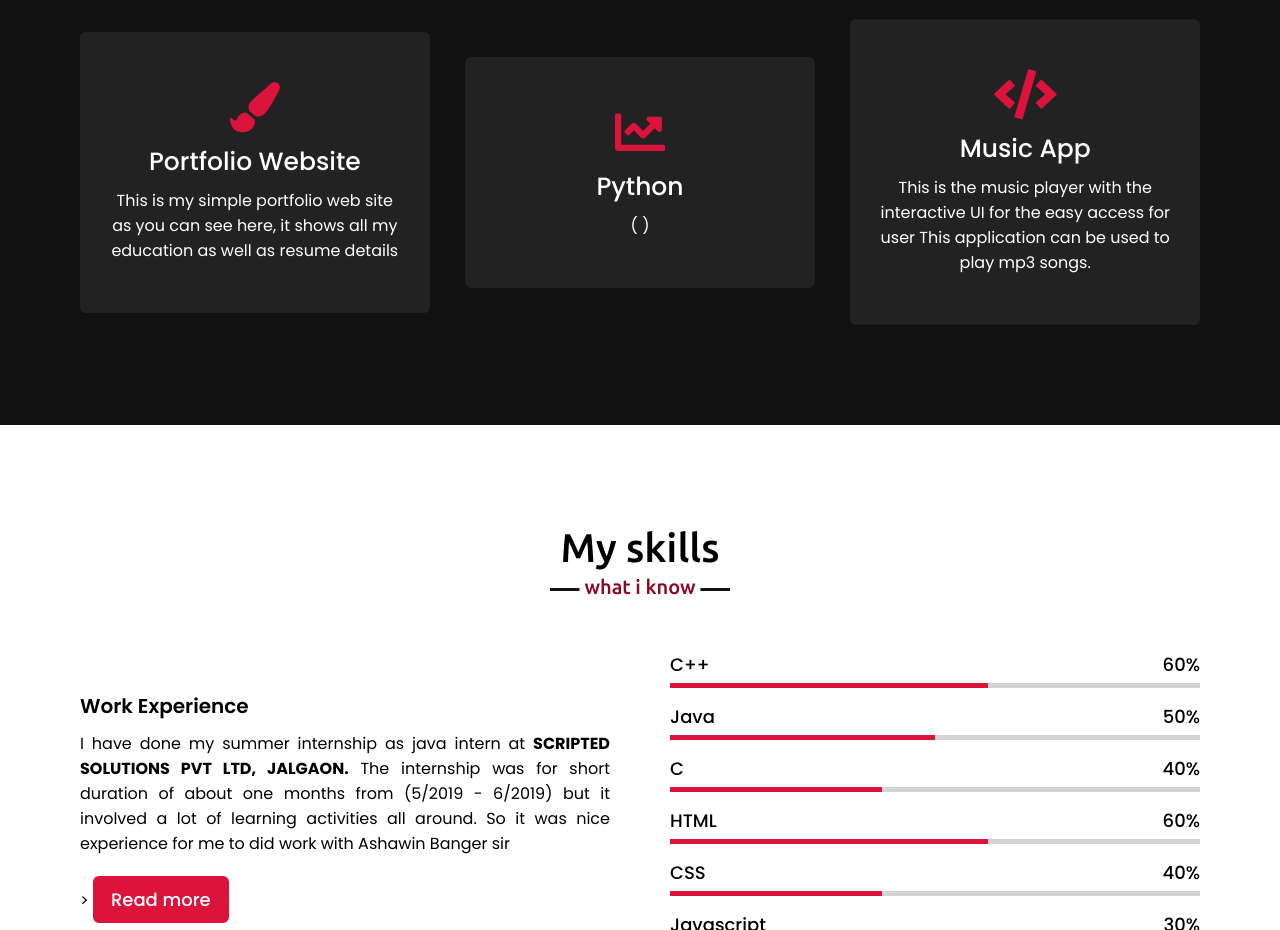
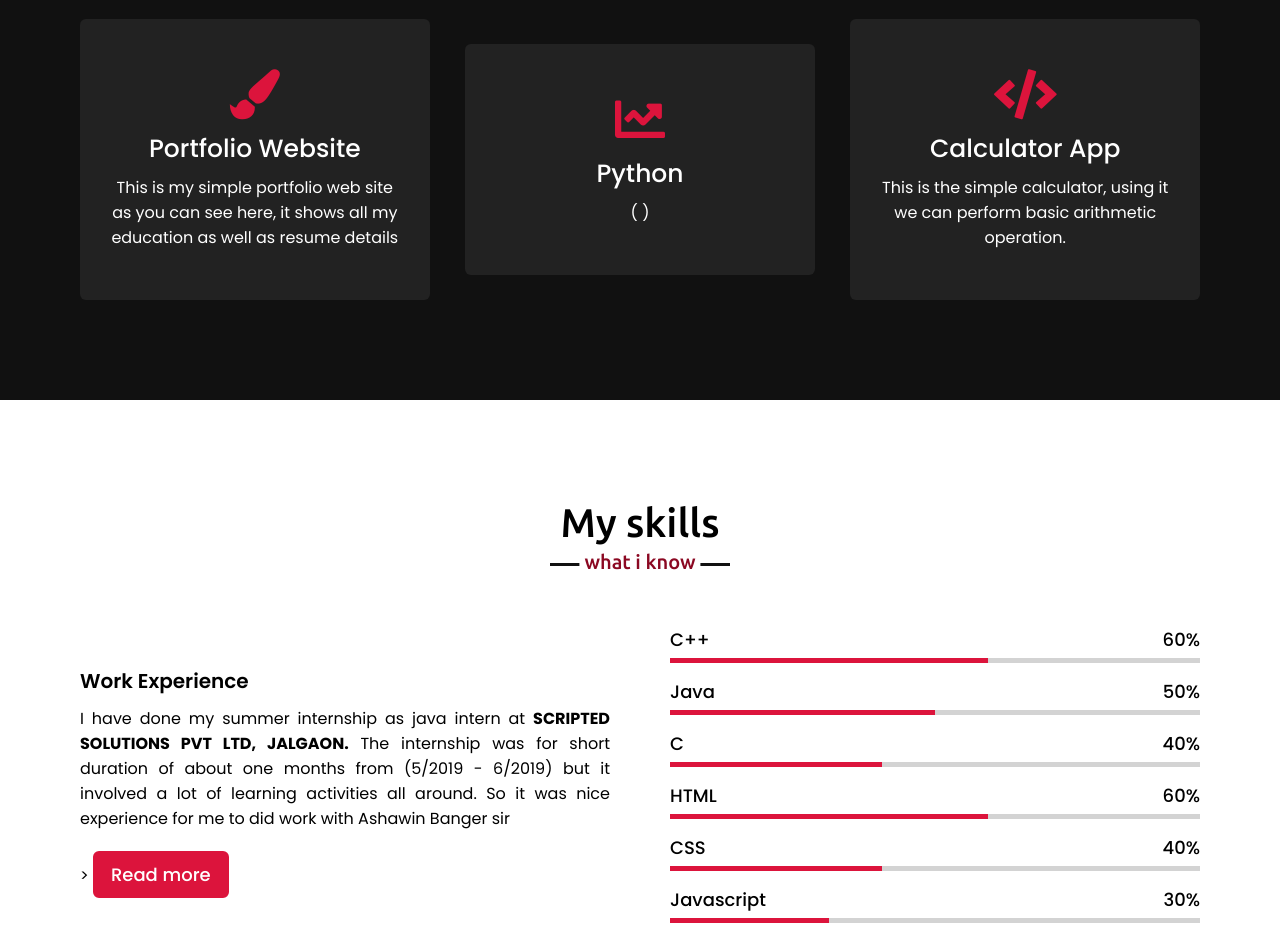
Before and after one commit to VJcoder2002/Portfolio_Website, a plain HTML site: page index.html in a window 1280 px wide. Shown: the part 1840-2770 px from the top of the page. Drawn offline with nearby package versions, Linux system fonts and the light colour scheme.

Commit message:
Update index.html

```diff
--- a/index.html
+++ b/index.html
@@ -29,7 +29,6 @@
                 <li><a href="#about" class="menu-btn">About</a></li>
                 <li><a href="#services" class="menu-btn">Project</a></li>
                 <li><a href="#skills" class="menu-btn">Skills</a></li>
-                <!-- <li><a href="#teams" class="menu-btn">Teams</a></li>-->
                 <li><a href="#contact" class="menu-btn">Contact</a></li>
             </ul>
             <div class="menu-btn">
@@ -66,7 +65,7 @@
                         satisfying
                         work in the IT field, strongly focused to complete the tasks in fast-faced environment.
                     </p>
-                    <a href="https://drive.google.com/file/d/119LTuz7kkqfk7Y_CXrsPnsy38JGr1KIx/view?usp=sharing"
+                    <a href="https://drive.google.com/file/d/1l4Bs2-9KheSb9OjwVDTAyfw683uX8Bg_/view?usp=sharing"
                         target="_blank">Download CV</a>
                 </div>
             </div>
@@ -96,9 +95,8 @@
                 <div class="card">
                     <div class="box">
                         <i class="fas fa-code"></i>
-                        <div class="text">Music App</div>
-                        <p>This is the music player with the interactive UI for the easy access for user This
-                            application can be used to play mp3 songs.</p>
+                        <div class="text">Calculator App</div>
+                        <p>This is the simple calculator, using it we can perform basic arithmetic operation.</p>
                     </div>
                 </div>
             </div>
```
